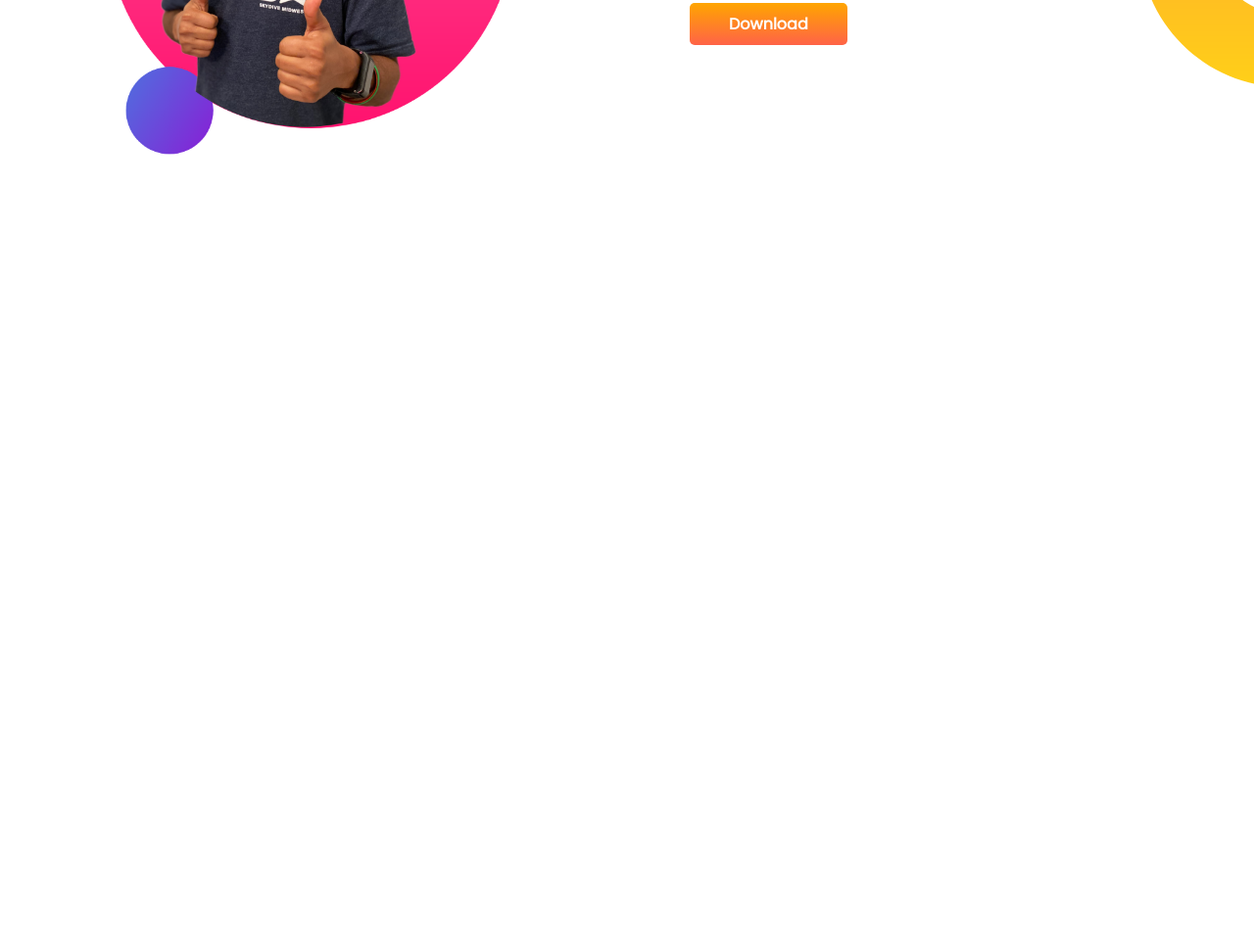
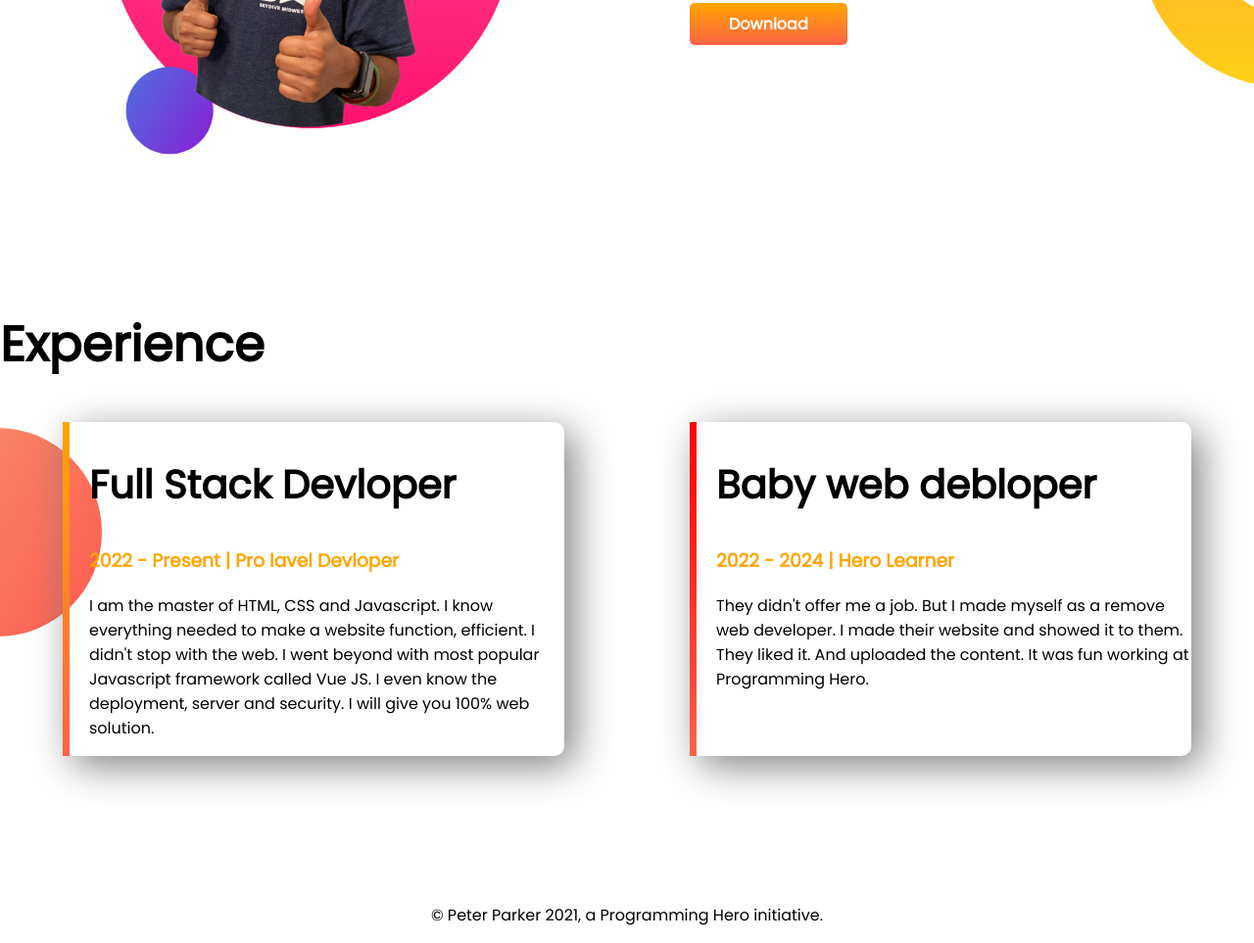
Before and after one commit to sohag-9065/developer-portfolio, a plain HTML site: page index.html in a window 1280 px wide. Shown: the part 973-1936 px from the top of the page at 98% size. Before the commit the page ends 1288 px from the top, so only its background shows below. Drawn offline with Linux system fonts and the light colour scheme.

Commit message:
experience and footer added

```diff
--- a/index.html
+++ b/index.html
@@ -13,7 +13,7 @@
 </head>
 
 <body>
-    <section class="top-banner">
+    <section class="top-banner flexible-container">
         <div class="half-width">
             <h1>Welcome to</h1>
             <h1><span class="orange-color">Md. Sohag Hossain</span> world!</h1>
@@ -30,7 +30,7 @@
             <img src="images/sohag.png" alt="picture of sohag">
         </div>
     </section>
-    <section class="dream-big">
+    <section class="dream-big flexible-container">
         <div class="half-width">
             <img src="images/jhankar2.png" alt="picture of sohag">
         </div>
@@ -43,6 +43,27 @@
             <a class="link-button" target="_blank" href="https://www.linkedin.com/in/m-sohag-h/">Download</a>
         </div>
     </section>
+    <section class="experience-area">
+        <h1>Experience</h1>
+        <div class="flexible-container">
+            <div id="stack-dev-exp" class="experience-item-saddow">
+                <h2>Full Stack Devloper</h2>
+                <h3 class="orange-color">2022 - Present | Pro lavel Devloper</h3>
+                <p>I am the master of HTML, CSS and Javascript. I know everything needed to make a website function,
+                    efficient. I didn't stop with the web. I went beyond with most popular Javascript framework called Vue
+                    JS. I even know the deployment, server and security. I will give you 100% web solution.</p>
+            </div>
+            <div id="web-dev-exp" class="experience-item-saddow">
+                <h2>Baby web debloper</h2>
+                <h3 class="orange-color">2022 - 2024 | Hero Learner</h3>
+                <p>They didn't offer me a job. But I made myself as a remove web developer. I made their website and showed it to them. They liked it. And uploaded the content. It was fun working at Programming Hero.</p>
+            </div>
+        </div>
+
+    </section>
+    <footer>
+        <p>© Peter Parker 2021, a Programming Hero initiative.</p>
+    </footer>
 </body>
 
 </html>
--- a/style.css
+++ b/style.css
@@ -5,10 +5,13 @@ body{
 h1{
     font-size: 50px;
 }
+h2{
+    font-size: 40px;
+}
 .orange-color{
     color: orange;
 }
-section{
+.flexible-container{
     display: flex;
     margin-bottom: 150px;
 }
@@ -36,3 +39,30 @@ section{
     background-repeat: no-repeat;
     background-position: right;
 }
+.experience-item-saddow{
+    box-shadow: 10px 10px  40px gray;
+    width: 40%;
+    margin-right: 5%;
+    margin-left: 5%;
+    padding-left: 20px;
+    border-radius: 10px;
+}
+.experience-area{
+    background-image: url(images/exp-bg.png);
+    background-repeat: no-repeat;
+    background-position: left;
+}
+#stack-dev-exp{
+    border-left: 7px solid;
+    border-image: linear-gradient(orange,tomato);
+    border-image-slice: 1;
+}
+#web-dev-exp{
+    border-left: 7px solid;
+    border-image: linear-gradient(red,tomato);
+    border-image-slice: 1;
+
+}
+footer p{
+    text-align: center;
+}
```
Also changed, not shown: 4 other files.
